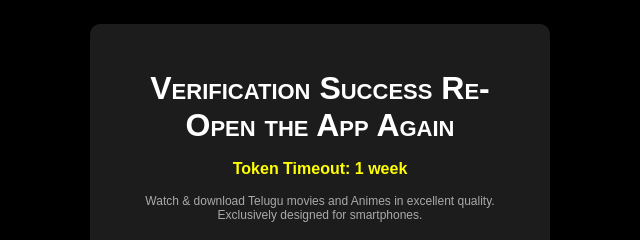
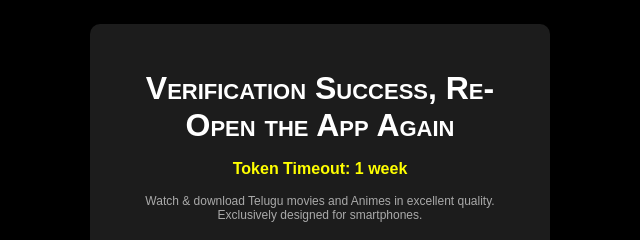
Before and after one commit to MadhanBlast/Page, a plain HTML site: page index.html in a window 1280 px wide. Shown: the part 270-510 px from the top of the page, 320-960 px from the left. Drawn offline with Linux system fonts and the light colour scheme.

Commit message:
Update index.html

```diff
--- a/index.html
+++ b/index.html
@@ -91,7 +91,7 @@
   <div class="verificationContainer-7">
     <div class="verificationBox-7">
       <div class="logo-7">
-        <h2>Verification Success Re-Open the App Again</h2>
+        <h2>Verification Success, Re-Open the App Again</h2>
 
       </div>
 
```
